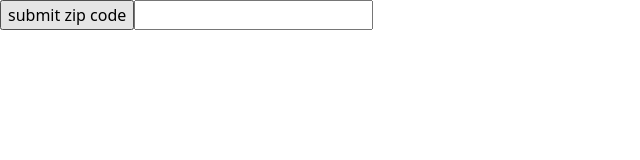
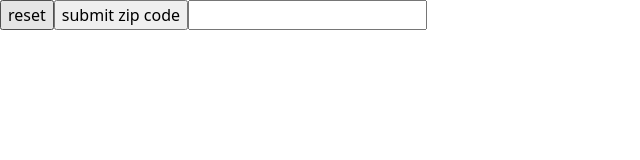
Before and after one commit to RDG97/weatherApp, a website: page index.html in a window 1280 px wide. Shown: the whole page, without its empty margins (0-640 px from the left). Drawn offline with nearby package versions, Linux system fonts and the light colour scheme.

Commit message:
modified:   index.html modified:   js/main.js

```diff
--- a/js/main.js
+++ b/js/main.js
@@ -17,7 +17,9 @@ async function getData(url) {
   }
 }
 
-
+function clear(){
+  location.reload()
+}
 
 function btnPress() {
   subZip()
@@ -40,8 +42,11 @@ function init() {
 };
 const zipEnt = document.querySelector('.zipEnter')
 const zipSub = document.querySelector('.zipBtn')
+const resetBtn = document.querySelector('.resetBtn')
 
 zipSub.addEventListener('click', btnPress)
+resetBtn.addEventListener('click', clear);
+
 
 
 function subZip() {
@@ -80,6 +85,11 @@ function cityAndCond() {
 function createZip() {
     const zipEnter = document.createElement("input"); //creates input element
     const zipBtn = document.createElement('input');
+    const resetBtn = document.createElement('input');
+    resetBtn.setAttribute('id','resetBtn')
+    resetBtn.setAttribute('type','submit')
+    resetBtn.setAttribute('value','reset')
+    resetBtn.setAttribute('class','resetBtn')
     zipEnter.setAttribute('id','zipEnter') //this is how you add attributes to elements in JS. this is for an id of zipEnter
     zipEnter.setAttribute('class','zipEnter')
     zipBtn.setAttribute('type','submit') // same thing as above line but sets zipBtn to be an actual btn
@@ -87,7 +97,8 @@ function createZip() {
     zipBtn.setAttribute('class','zipBtn')
     zipBtn.setAttribute('id','zipBtn')
     main.insertAdjacentElement('afterbegin', zipEnter); //very helpful js command to choose where you want element to go
-    main.insertAdjacentElement('afterbegin', zipBtn)  //main is the ID of the one div hardcoded to HTML
+    main.insertAdjacentElement('afterbegin', zipBtn)
+    main.insertAdjacentElement('afterbegin', resetBtn)  //main is the ID of the one div hardcoded to HTML
 };
 function createCard() {
   const makeCard = document.createElement('div');
```
Also changed, not shown: index.html (+1 -0 lines).
